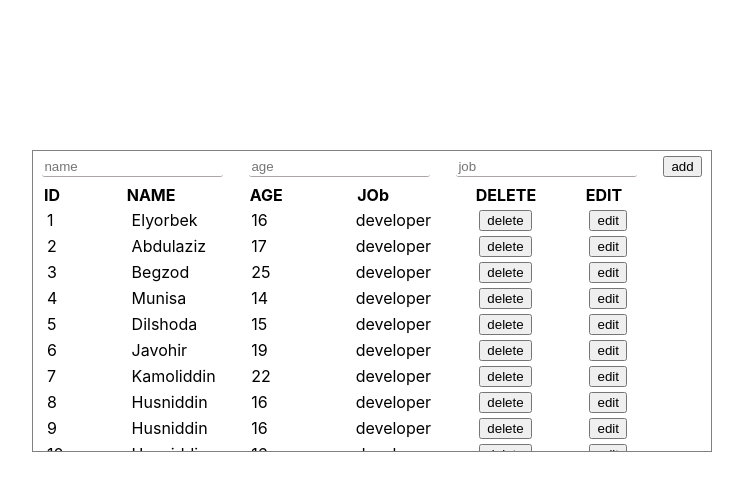
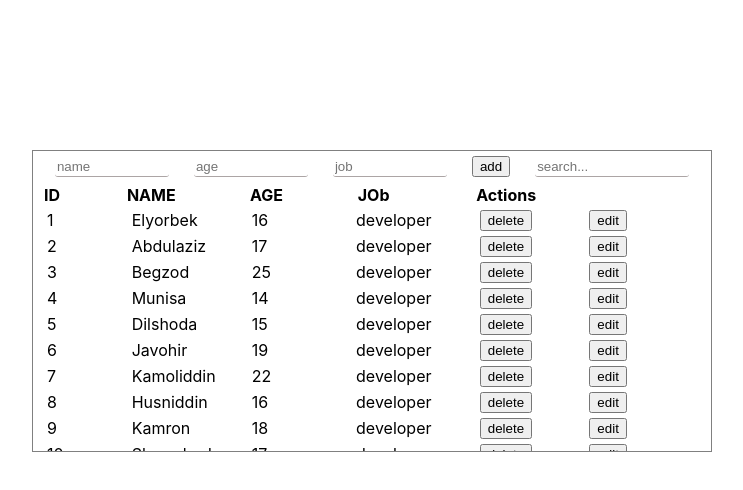
Before and after one commit to behhruz/table_react, a React (Create React App) app: page / in a window 1280 px wide. Shown: the top 490 px of the page, without its empty margins (268-1011 px from the left). Built offline with nearby package versions, Linux system fonts and the light colour scheme.

Commit message:
finished project

```diff
--- /dev/null
+++ b/src/data.jsx
@@ -0,0 +1,85 @@
+export const g6 = [
+  {
+    id: 1,
+    name: "Elyorbek",
+    age: 16,
+    job: "developer",
+  },
+  {
+    id: 2,
+    name: "Abdulaziz",
+    age: 17,
+    job: "developer",
+  },
+  {
+    id: 3,
+    name: "Begzod",
+    age: 25,
+    job: "developer",
+  },
+
+  {
+    id: 4,
+    name: "Munisa",
+    age: 14,
+    job: "developer",
+  },
+
+  {
+    id: 5,
+    name: "Dilshoda",
+    age: 15,
+    job: "developer",
+  },
+
+  {
+    id: 6,
+    name: "Javohir",
+    age: 19,
+    job: "developer",
+  },
+
+  {
+    id: 7,
+    name: "Kamoliddin",
+    age: 22,
+    job: "developer",
+  },
+
+  {
+    id: 8,
+    name: "Husniddin",
+    age: 16,
+    job: "developer",
+  },
+  {
+    id: 9,
+    name: "Kamron",
+    age: 18,
+    job: "developer",
+  },
+  {
+    id: 10,
+    name: "Shamshod",
+    age: 17,
+    job: "developer",
+  },
+  {
+    id: 11,
+    name: "Dilmurod",
+    age: 15,
+    job: "developer",
+  },
+  {
+    id: 12,
+    name: "Sayfiddin",
+    age: 23,
+    job: "developer",
+  },
+  {
+    id: 13,
+    name: "Behruz",
+    age: 17,
+    job: "developer",
+  },
+];
--- a/src/table.css
+++ b/src/table.css
@@ -32,7 +32,7 @@
 }
 .inputs{
   display: flex;
-  gap: 26px;
+  gap: 25px;
   justify-content: center;
   margin: 5px 0;
 }
@@ -40,4 +40,8 @@ input{
   border: none;
   border-bottom: 1px solid rgb(172, 165, 165);
   border-radius: 3px;
+  width: 110px;
 }
+.inp{
+width: 150px;
+}
--- a/src/table.jsx
+++ b/src/table.jsx
@@ -1,141 +1,80 @@
 import React from "react";
 import "./table.css";
+import { g6 } from "./data";
 
 class Students extends React.Component {
   constructor(props) {
     super(props);
     this.state = {
-      g6: [
-        {
-          id: 1,
-          name: "Elyorbek",
-          age: 16,
-          job: "developer",
-        },
-        {
-          id: 2,
-          name: "Abdulaziz",
-          age: 17,
-          job: "developer",
-        },
-        {
-          id: 3,
-          name: "Begzod",
-          age: 25,
-          job: "developer",
-        },
-
-        {
-          id: 4,
-          name: "Munisa",
-          age: 14,
-          job: "developer",
-        },
-
-        {
-          id: 5,
-          name: "Dilshoda",
-          age: 15,
-          job: "developer",
-        },
-
-        {
-          id: 6,
-          name: "Javohir",
-          age: 19,
-          job: "developer",
-        },
-
-        {
-          id: 7,
-          name: "Kamoliddin",
-          age: 22,
-          job: "developer",
-        },
-
-        {
-          id: 8,
-          name: "Husniddin",
-          age: 16,
-          job: "developer",
-        },
-        {
-          id: 9,
-          name: "Husniddin",
-          age: 16,
-          job: "developer",
-        },
-        {
-          id: 10,
-          name: "Husniddin",
-          age: 16,
-          job: "developer",
-        },
-        {
-          id: 11,
-          name: "Husniddin",
-          age: 16,
-          job: "developer",
-        },
-        {
-          id: 12,
-          name: "Husniddin",
-          age: 16,
-          job: "developer",
-        },
-        {
-          id: 13,
-          name: "Husniddin",
-          age: 16,
-          job: "developer",
-        },
-      ],
+      data: g6,
+      name: "",
+      age: "",
+      job: "",
     };
   }
   render() {
+    // delete function
     const onDelete = (id) => {
-      let res = this.state.g6.filter((v) => v.id !== id);
-      this.setState({ g6: res });
+      let res = this.state.data.filter((v) => v.id !== id);
+      this.setState({ data: res });
     };
+    // edit function
     const onEdit = () => {};
+
+    // search function
+    const filter = ({ target: { value } }) => {
+      let res = g6.filter((v) =>
+        v.name.toLocaleLowerCase().includes(value.toLocaleLowerCase())
+      );
+      this.setState({ data: res });
+    };
+    const onChangeInput = ({ target: { value, name } }) => {
+      this.setState({ [name]: value });
+    };
+    // add function
     const onAdd = () => {
-      let user = {
-        id: this.state.g6.length + 1,
+      let users = [
+        ...this.state.data,
+        {
+          id: this.state.data.length + 1,
           name: this.state.name,
           age: this.state.age,
           job: this.state.job,
-      };
-      this.setState({
-        g6: [...this.state.g6, user],
-        name: "",
-        age: "",
-        job: "",
-      });
+        },
+      ];
+      return this.setState({ data: users });
     };
     return (
       <div>
         <div className="bigtable">
           <div className="inputs">
             <input
-          value={this.state.name}
+              onChange={onChangeInput}
               className="input"
               type="text"
               placeholder="name"
               name="name"
             />
             <input
-          value={this.state.age}
+              onChange={onChangeInput}
               type="number"
               placeholder="age"
               name="age"
             />
             <input
-          value={this.state.job}
+              onChange={onChangeInput}
               type="text"
               placeholder="job"
               name="job"
             />
             <button onClick={onAdd}>add</button>
+            <input
+              onChange={filter}
+              className="inp"
+              type="text"
+              name="name"
+              placeholder="search..."
+            />
           </div>
           <table className="table" width={"90%"}>
             <thead className="fixed-tr">
@@ -144,26 +83,25 @@ class Students extends React.Component {
                 <th className="th">NAME</th>
                 <th className="th">AGE</th>
                 <th className="th">JOb</th>
-                <th className="th">DELETE</th>
-                <th className="th">EDIT</th>
+                <th className="th">Actions</th>
               </tr>
             </thead>
             <tbody className="tbody">
-              {this.state.g6.map(({ id, name, age, job }) => {
+              {this.state.data.map((st,index) => {
                 return (
-                  <tr key={id}>
-                    <td className="asd id-sticky">{id}</td>
-                    <td className="qwe">{name}</td>
-                    <td className="zxc">{age}</td>
-                    <td className="rfv">{job}</td>
+                  <tr key={st.id}>
+                    <td className="asd id-sticky">{st.id}</td>
+                    <td className="qwe">{st.name}</td>
+                    <td className="zxc">{st.age}</td>
+                    <td className="rfv">{st.job}</td>
                     <td>
-                      <button onClick={() => onDelete(id)} className="pli">
+                      <button onClick={() => onDelete(st.id)} className="pli">
                         delete
                       </button>
                     </td>
                     <td>
                       <button
-                        onClick={() => onEdit({ name, age, job })}
+                     onClick={onEdit(st.id)}
                         className="edit_sticy"
                       >
                         edit
```
Lines whose indentation alone changed are shown as unchanged.
